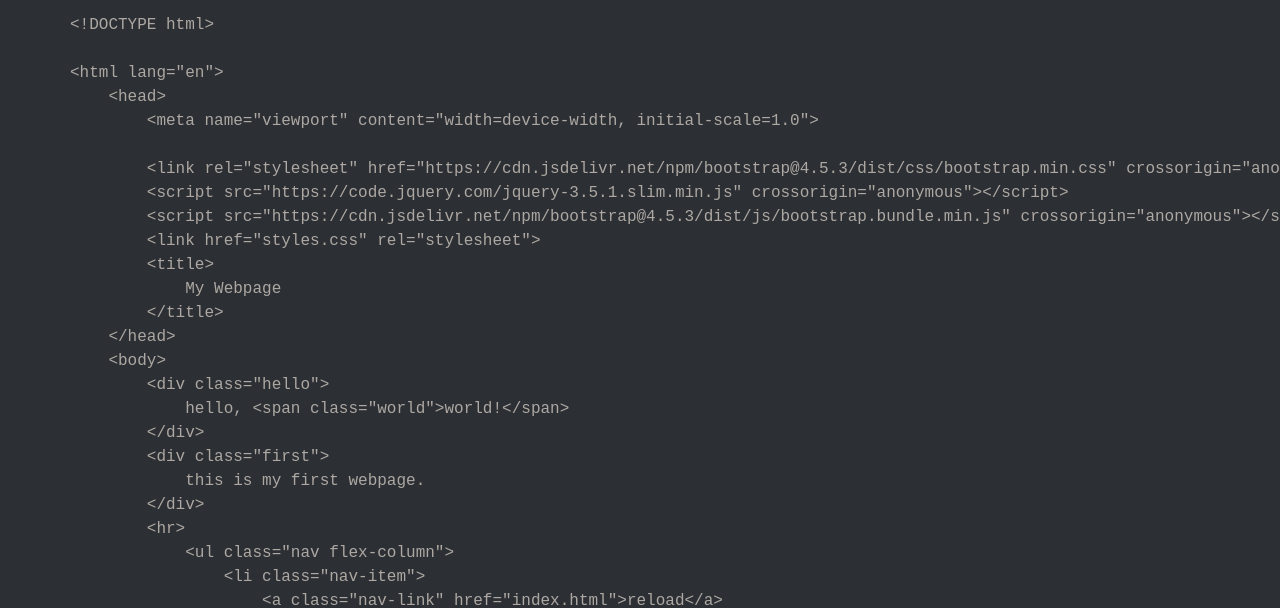
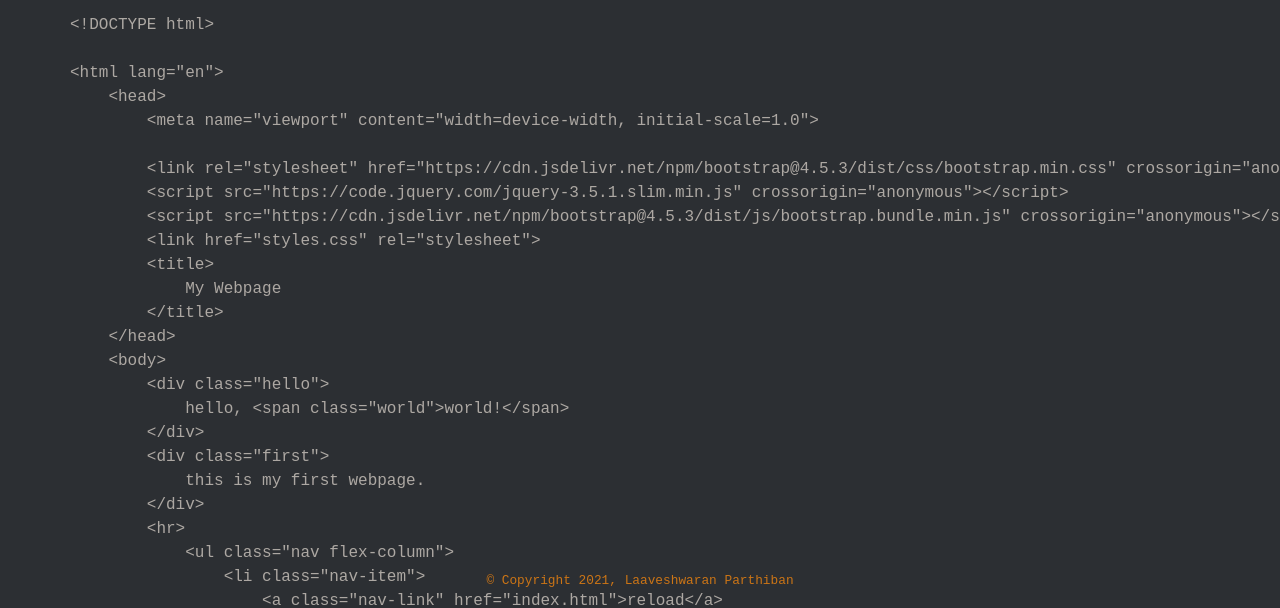
Before and after one commit to aviiciii/webpage, a plain HTML site: page codes.html in a window 1280 px wide. Shown: the part 192-800 px from the top of the page. Drawn offline with nearby package versions, Linux system fonts and the light colour scheme.

Commit message:
fixed footer to stay at bottom

```diff
--- a/styles.css
+++ b/styles.css
@@ -1,20 +1,28 @@
 /* background */
+html,
+body {
+   margin:0;
+   padding:0;
+   height:100%;
+   min-height: 100%;
+}
+
 
 body {
     background-color: #2c2f33;
-
 }
 /* copyright footer */
 footer {
     font-family:Monospace, Courier;
     color:#cc7516;
-}
-.foot_index{
+    position: fixed;
+    bottom: 2%;
+    width: 100%;
     text-align:center;
 }
-.foot_about{
-    margin-left:10px;
-}
+
+
+
 /* nav index */
 .nav {
     overflow: auto;
```
Also changed, not shown: index.html (+7 -1 lines).
